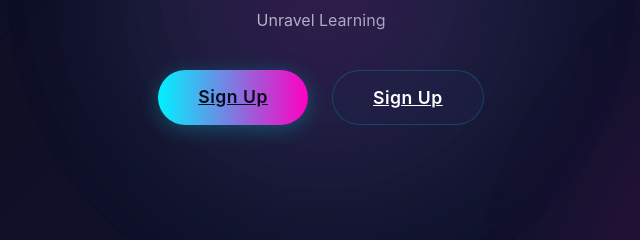
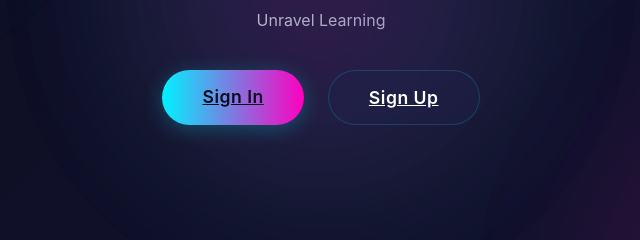
Before and after one commit to monika-loom/learning-loom, a plain HTML site: page index.html in a window 1280 px wide. Shown: the part 412-652 px from the top of the page, 319-959 px from the left. Drawn offline with Linux system fonts and the light colour scheme.

Commit message:
Add files via upload

```diff
--- a/index.html
+++ b/index.html
@@ -25,12 +25,11 @@
 <p class="modern-sub" style="font-size: 1rem; opacity: 0.8;">Unravel Learning</p>
 
     <div class="auth-buttons">
-      <a href="signin.html"   class="btn btn-primary">Sign Up</a>
+      <a href="signup.html" class="btn btn-primary">Sign In</a>
 <a href="signup.html"   class="btn btn-secondary">Sign Up</a>
     </div>
   </div>
 
   <div class="made-by">Made By: Monika Pathak</div>
 </body>
-
 </html>
```
